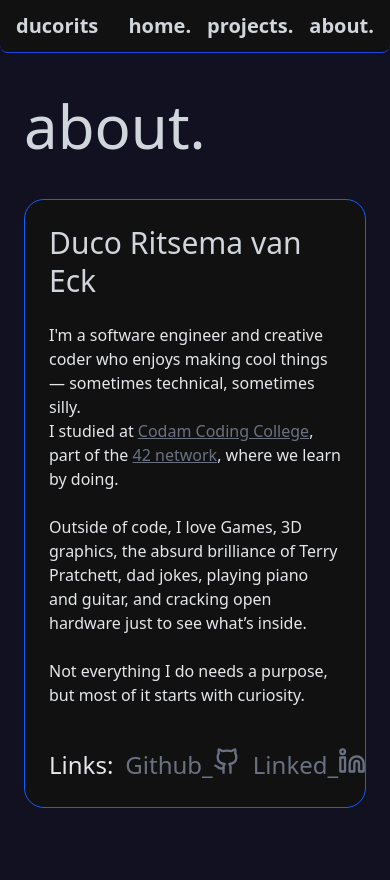
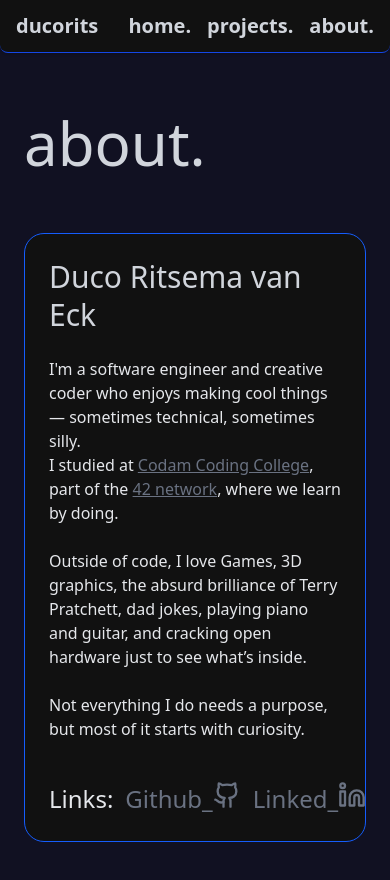
Before and after one commit to Ducorits/PortfolioV1, a SvelteKit app: page /about in a window 390 px wide. Before the commit the page ends 848 px from the top, so only its background shows below. Built offline with nearby package versions, Linux system fonts and the light colour scheme.

Commit message:
Fixed breakpoints in about

```diff
--- a/src/routes/about/+page.svelte
+++ b/src/routes/about/+page.svelte
@@ -8,10 +8,12 @@
 
 <div class="flex w-full h-full pt-10 pb-10 justify-center">
   <div
-    class="flex flex-col xl:flex-row w-full px-6 md:px-0 sm:w-2/3 h-full justify-center sm:justify-between gap-10"
+    class="flex flex-col xl:flex-row w-full px-6 md:px-0 md:w-2/3 h-full justify-center md:justify-between gap-10"
   >
     <div class="w-full xl:w-auto flex">
-      <h1 class="text-gray-300 text-[60px] sm:text-[100px] leading-[1.1]">
+      <h1
+        class="text-gray-300 text-[60px] md:text-[100px] leading-[100px] md:leading-[120px]"
+      >
         about.
       </h1>
     </div>
```
